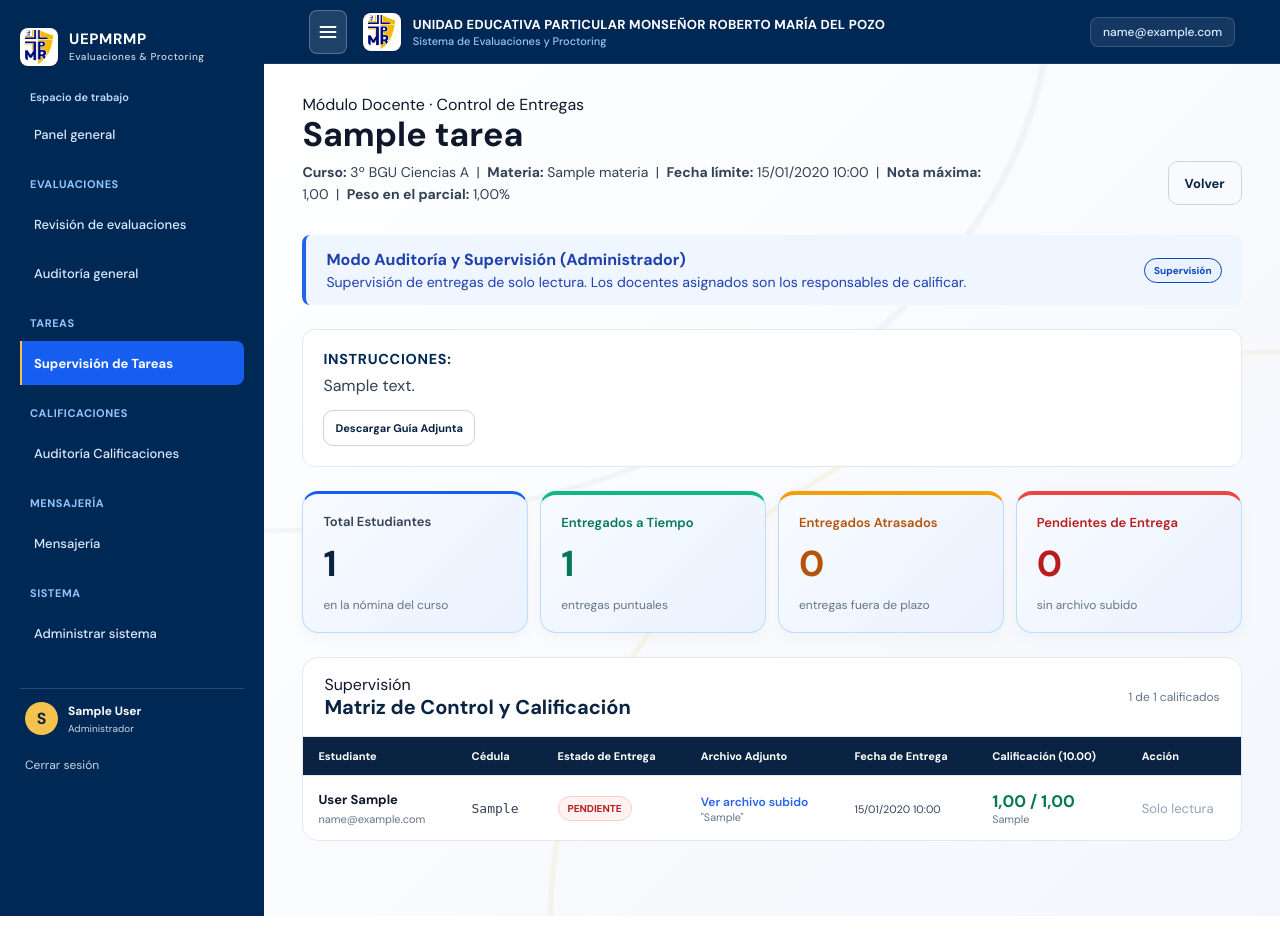
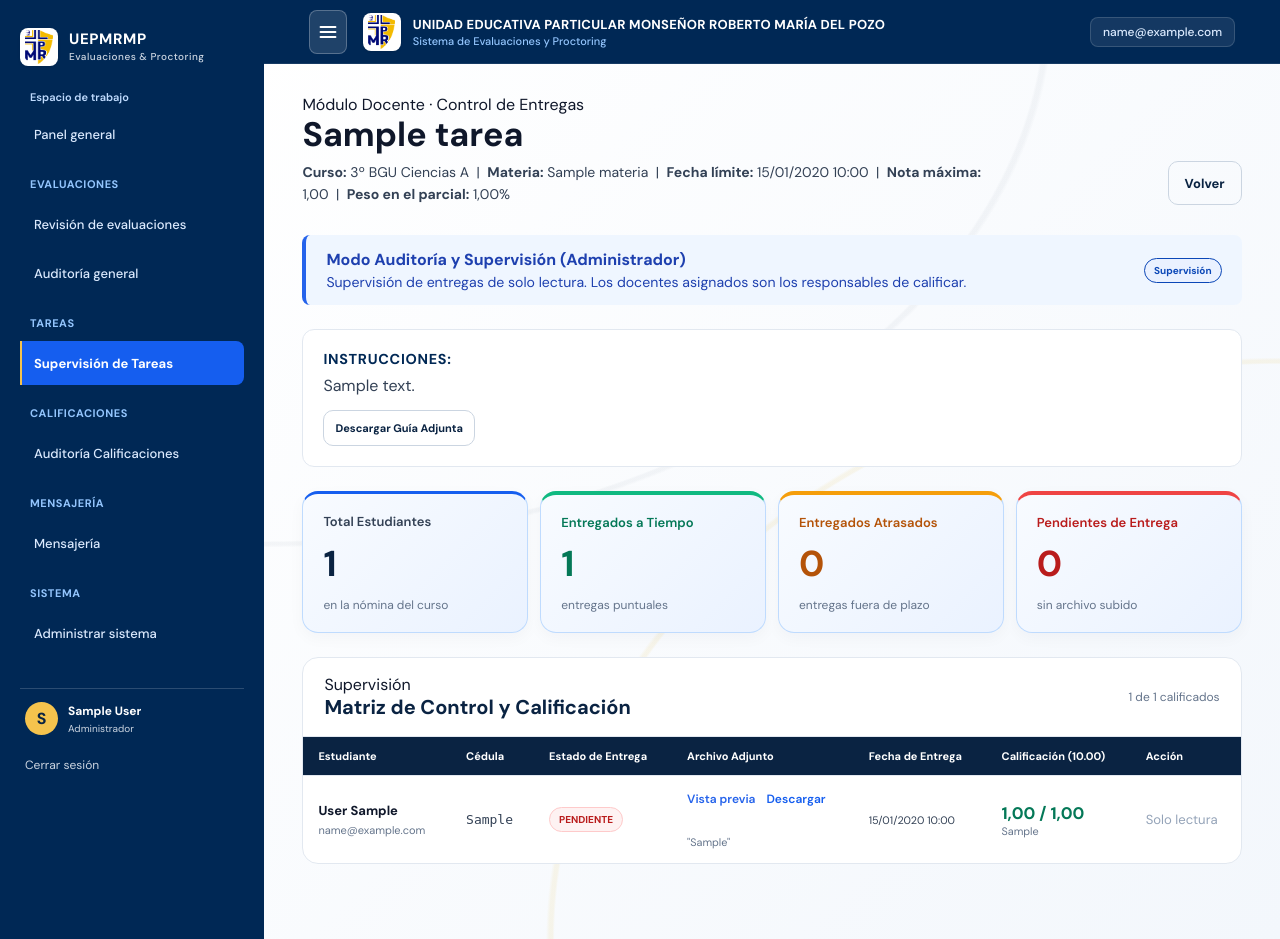
Before and after one commit to NeXus77889/Sistema-de-evaluaciones---MRMP, a Django app: page /docente/tareas/1/ in a window 1280 px wide. Before the commit the page ends 916 px from the top, so only its background shows below. Run offline with Django 5.2, Linux system fonts and the light colour scheme; a user stored in the database is signed in; data comes from the database, SQL or seed files in the repository; tables that the repository leaves empty hold one stand-in row (values such as "Sample post").

Commit message:
Add explicit download option for task submissions

```diff
--- a/backend/apps/evaluaciones/task_views.py
+++ b/backend/apps/evaluaciones/task_views.py
@@ -52,13 +52,14 @@ def _serve_task_file(request, tarea, archivo):
     name = archivo.name.rsplit("/", 1)[-1]
     content_type, _ = mimetypes.guess_type(name)
     inline = content_type == "application/pdf" or bool(content_type and content_type.startswith("image/"))
+    force_download = request.GET.get("descargar", "").lower() in {"1", "true", "si", "sí"}
     try:
         file_handle = archivo.open("rb")
     except (FileNotFoundError, OSError, ValueError):
         raise Http404("El archivo ya no está disponible en el almacenamiento.")
     response = FileResponse(
         file_handle,
-        as_attachment=not inline,
+        as_attachment=not inline or force_download,
         filename=name,
         content_type=content_type or "application/octet-stream",
     )
--- a/backend/templates/docente/tarea_detalle.html
+++ b/backend/templates/docente/tarea_detalle.html
@@ -131,8 +131,11 @@
             </td>
             <td>
               {% if item.tiene_archivo %}
-                <a href="{% url 'entrega-tarea-archivo' item.entrega.pk %}" target="_blank" class="text-action" style="font-weight: 600; color: #2563eb;">
-                  Ver archivo subido
+                <a href="{% url 'entrega-tarea-archivo' item.entrega.pk %}" target="_blank" rel="noopener" class="text-action" style="font-weight: 600; color: #2563eb;">
+                  Vista previa
+                </a>
+                <a href="{% url 'entrega-tarea-archivo' item.entrega.pk %}?descargar=1" class="text-action" style="display: inline-block; margin-left: 8px; font-weight: 600; color: #155EEF;">
+                  Descargar
                 </a>
                 {% if item.entrega.comentario %}
                   <small style="display: block; color: #64748b; font-style: italic;">"{{ item.entrega.comentario|truncatechars:40 }}"</small>
```
Also changed, not shown: backend/templates/estudiante/tarea_entrega.html (+5 -3 lines).
